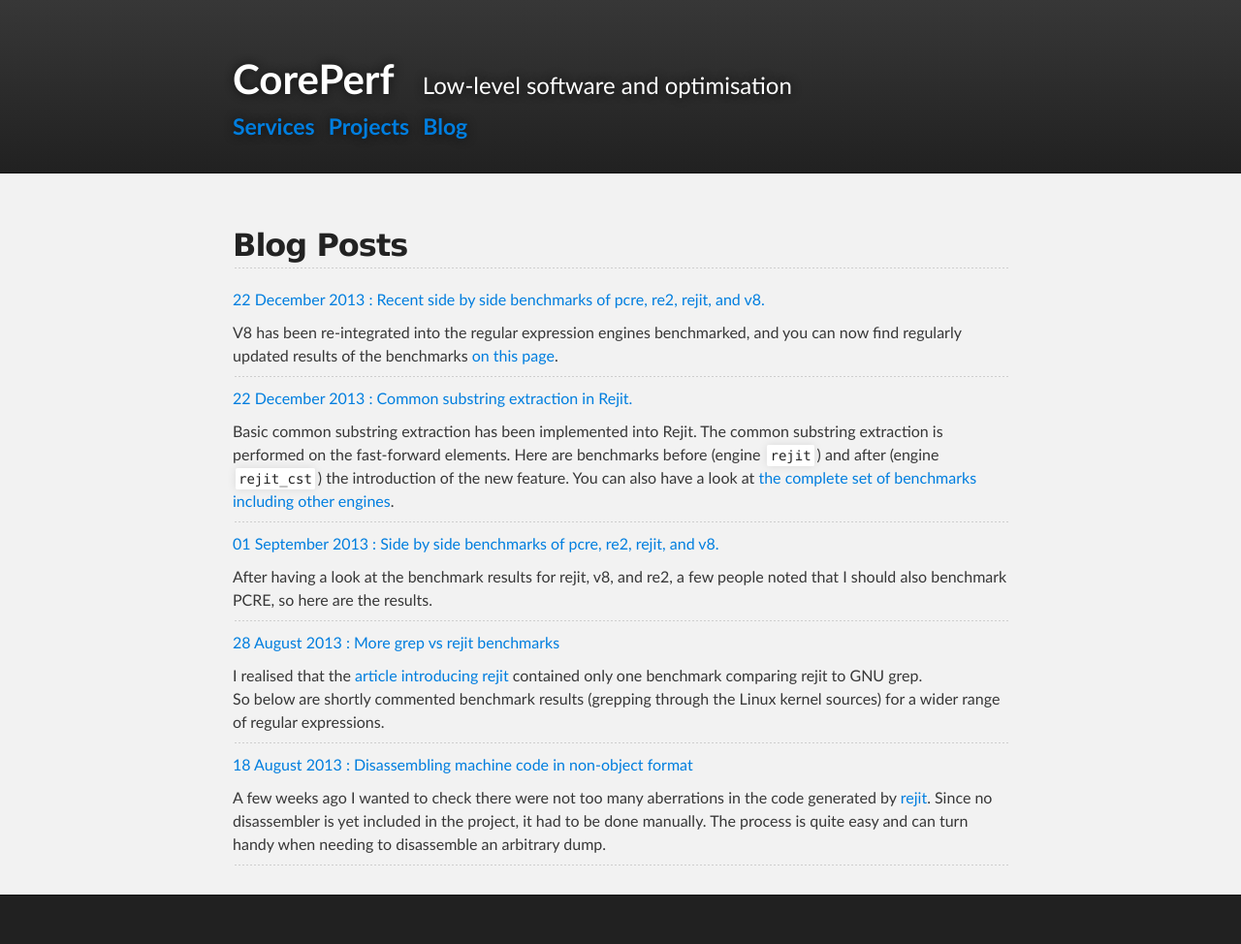
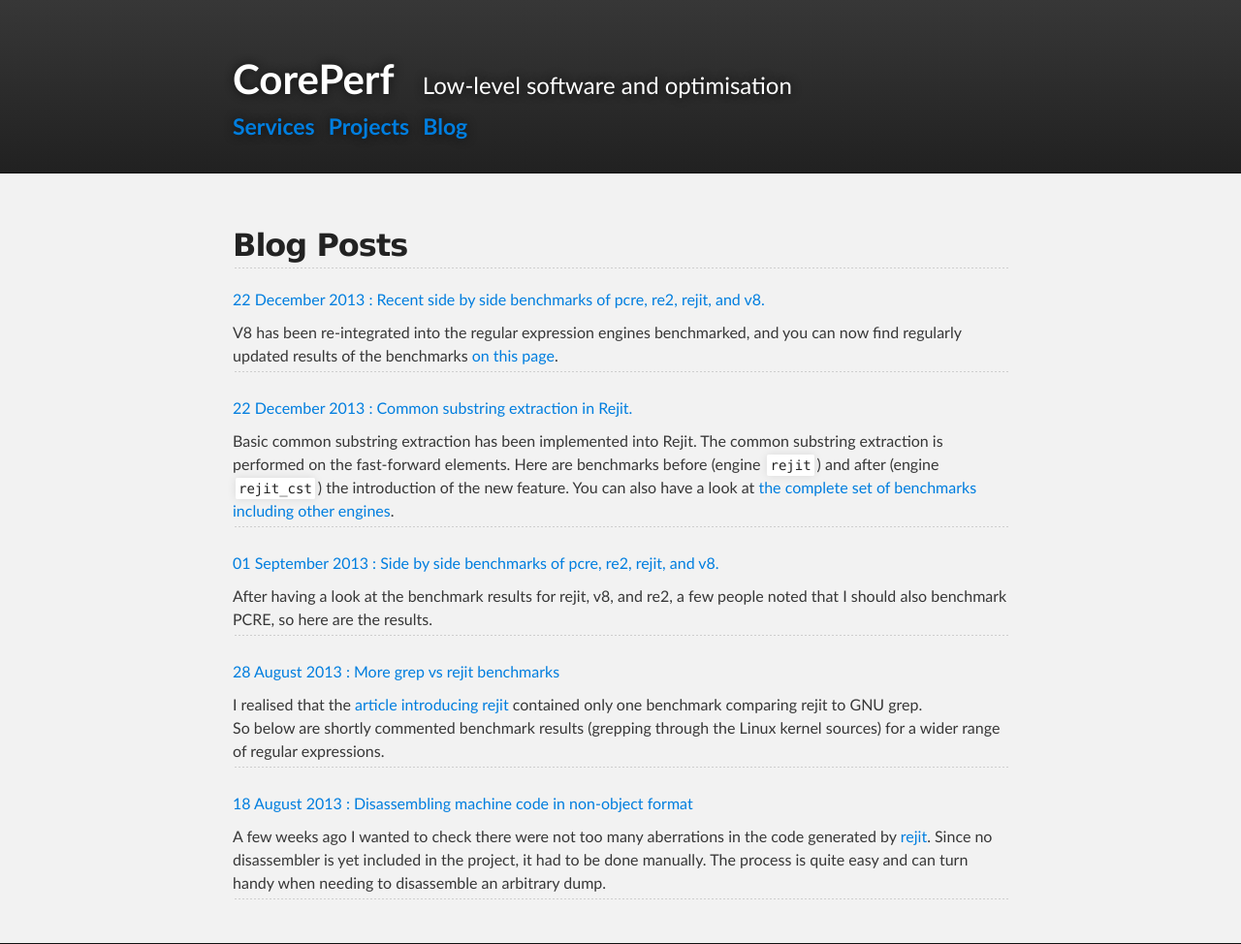
Before and after one commit to coreperf/coreperf.github.io, a Jekyll site: the page built from blog.html, in a window 1280 px wide. Shown: the whole page at 97% size. Built offline with Jekyll 4.4.1, drawn with Linux system fonts in a browser that asks for light colours; before the commit the page ends 924 px from its top, so only the background shows below that.

Commit message:
Improve spacing of blog post entries.

```diff
--- a/css/main.css
+++ b/css/main.css
@@ -407,8 +407,9 @@
 *******************************************************************************/
 
 .blog_post_listing {
-  padding-bottom: 10px;
+  padding-bottom: 5px;
   background: url('/resources/images/bg_hr.png') repeat-x bottom;
+  margin-bottom: 15px;
 }
 
 /*******************************************************************************
```
